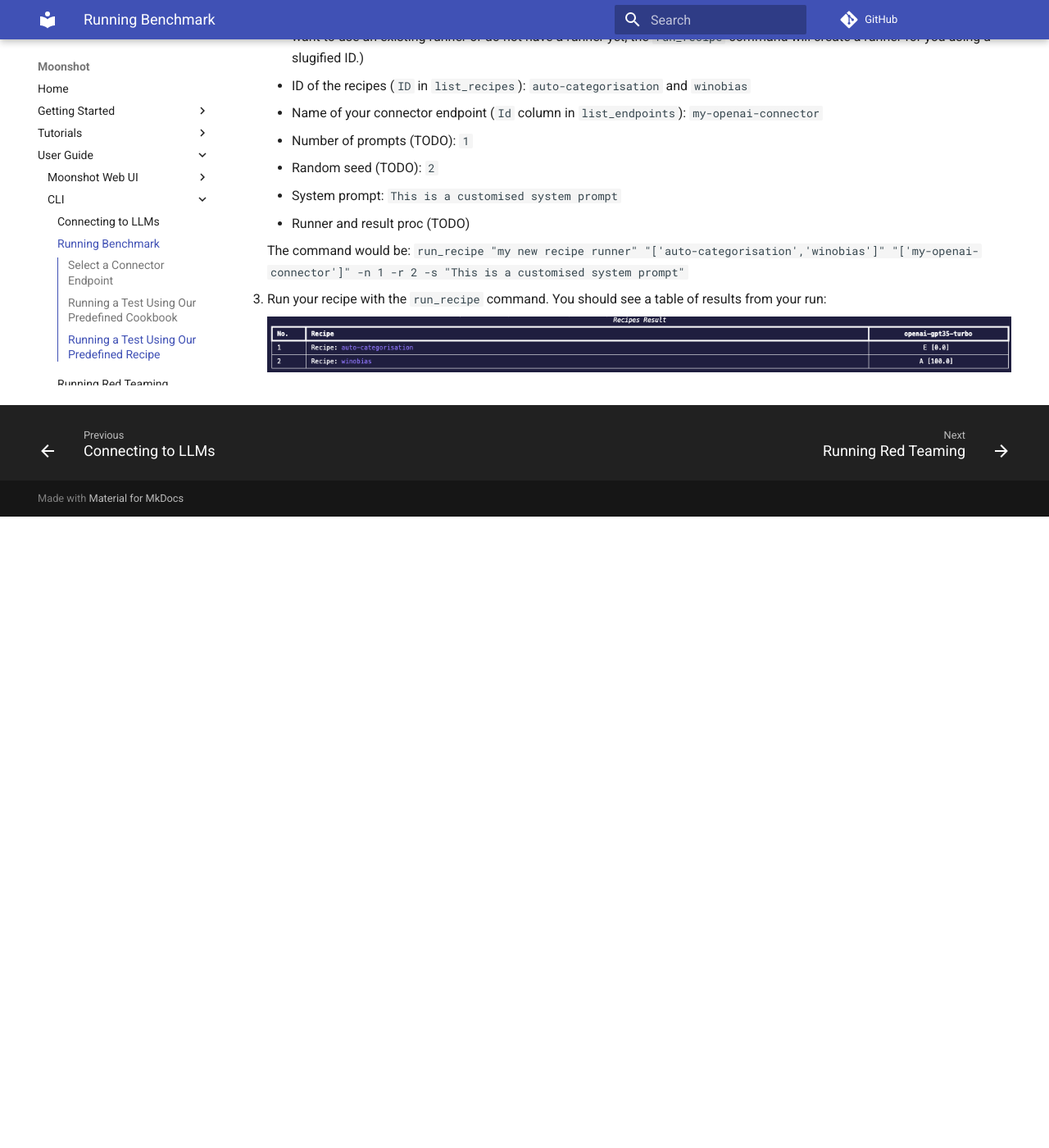
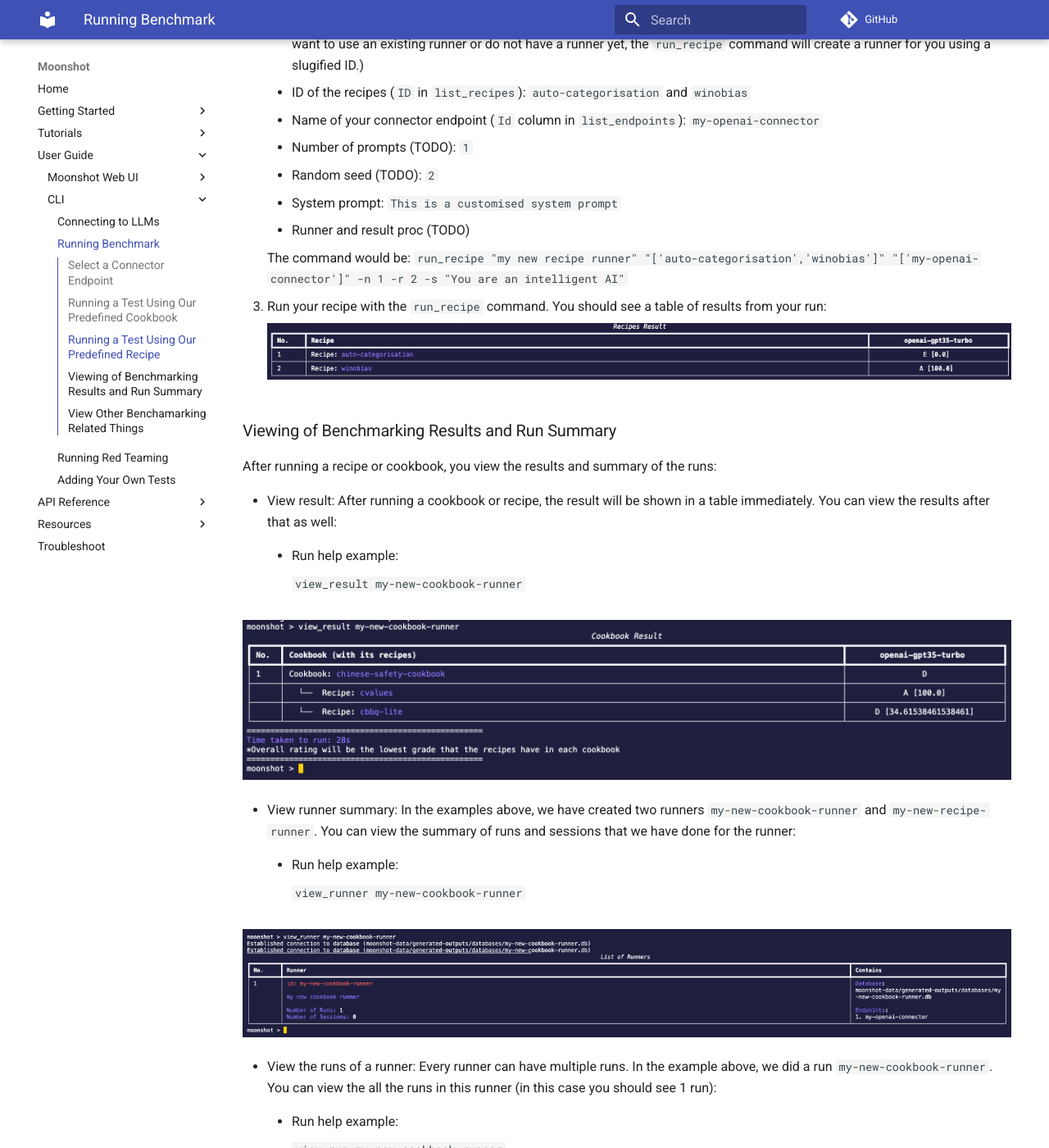
Before and after one commit to aiverify-foundation/moonshot, an MkDocs documentation site: the page built from docs/cli/benchmarking.md, in a window 1280 px wide and 1400 px high, scrolled down 2741 px. Shown: the whole window at 82% size. Built offline with MkDocs 1.6.1 and Material for MkDocs 9.7.7, drawn with Linux system fonts in a browser that asks for light colours; comment, search, counter and statistics services are not loaded; before the commit the page ends 3371 px from its top, so only the background shows below that; some of the changed text lies outside the part shown.

Commit message:
updated some cli documentation

```diff
--- a/docs/cli/benchmarking.md
+++ b/docs/cli/benchmarking.md
@@ -20,16 +20,18 @@ Once you have your connector endpoint, we can start choosing the test we want to
     ![list of cookbooks](cli_images/cookbooks.png)
 
 2. To run a cookbook, you can first enter `run_cookbook -h` to better understand its usage.
-    - Example: `run_cookbook "my new cookbook runner" "['common-risk-easy']" "['my-openai-connector']" -n 1 -r 2 -s "This is a customised system prompt"`:
+    - Run help example:
+
+        `run_cookbook "my new cookbook runner" "['chinese-safety-cookbook']" "['my-openai-connector']" -n 1 -r 2 -s "This is a customised system prompt"`
 
         - Runner ID (`id` in `list_runners`): my-new-cookbook-runner (Enter `list_runners` to view the runners available. If you do not want to use an existing runner or do not have a runner yet, the `run_cookbook` command will create a runner for you using a slugified ID.)
-        - ID of the cookbook (`ID` in `list_cookbooks`): `common-risk-easy`
+        - ID of the cookbook (`ID` in `list_cookbooks`): `chinese-safety-cookbook`
         - ID of your connector endpoint (`Id` column in `list_endpoints`): `my-openai-connector`
         - Number of prompts (Optional TODO): `1`
         - Random seed (Optional TODO): `2`
         - System prompt (Optional system prompt which overwrites our default system prompt): `This is a customised system prompt`
 
-    > **_TIP:_**  You can run more than one cookbook and endpoint by adding them into the list( i.e. `"['common-risk-easy','common-risk-hard']"`)
+    > **_TIP:_**  You can run more than one cookbook and endpoint by adding them into the list( i.e. `"['chinese-safety-cookbook','common-risk-easy']"`)
 
 3. Run your cookbook with the `run_cookbook` command. You should see a table of results from your run:
 
@@ -44,7 +46,11 @@ You can choose to run a recipe instead of a cookbook as well.
     ![list of recipes](cli_images/recipes.png)
 
 
-2. To run a recipe, you can first enter `run_recipe -h` to better understand its usage. For example, to run a recipe with the following configuration:
+2. To run a recipe, you can first enter `run_recipe -h` to better understand its usage:
+
+    - Run help example:
+
+        `run_recipe "my new recipe runner" "['auto-categorisation','winobias']" "['my-openai-connector']" -n 1 -r 2 -s "You are an intelligent AI"`:
 
     - Runner ID (`id` in `list_runners`): my-new-recipe-runner (Enter `list_runners` to view the runners available. If you do not want to use an existing runner or do not have a runner yet, the `run_recipe` command will create a runner for you using a slugified ID.)
     - ID of the recipes (`ID` in `list_recipes`): `auto-categorisation` and `winobias`
@@ -54,8 +60,45 @@ You can choose to run a recipe instead of a cookbook as well.
     - System prompt: `This is a customised system prompt`
     - Runner and result proc (TODO)
 
-    The command would be: `run_recipe "my new recipe runner" "['auto-categorisation','winobias']" "['my-openai-connector']" -n 1 -r 2 -s "This is a customised system prompt"`
+    The command would be: `run_recipe "my new recipe runner" "['auto-categorisation','winobias']" "['my-openai-connector']" -n 1 -r 2 -s "You are an intelligent AI"`
 
 3. Run your recipe with the `run_recipe` command. You should see a table of results from your run:
 
     ![recipe run results](cli_images/recipe_run.png)
+
+
+### Viewing of Benchmarking Results and Run Summary
+After running a recipe or cookbook, you view the results and summary of the runs:
+
+- View result: After running a cookbook or recipe, the result will be shown in a table immediately. You can view the results after that as well:
+    - Run help example:
+
+        `view_result my-new-cookbook-runner`
+
+![view result](cli_images/view_result.png)
+
+- View runner summary: In the examples above, we have created two runners `my-new-cookbook-runner` and `my-new-recipe-runner`. You can view the summary of runs and sessions that we have done for the runner:
+    - Run help example:
+
+        `view_runner my-new-cookbook-runner`
+
+![view runner](cli_images/view_runner.png)
+
+- View the runs of a runner: Every runner can have multiple runs. In the example above, we did a run `my-new-cookbook-runner`. You can view the all the runs in this runner (in this case you should see 1 run):
+    - Run help example:
+
+        `view_run my-new-cookbook-runner`
+
+![view run](cli_images/view_run.png)
+
+
+### View Other Benchamarking Related Things
+You can also see some of the things we have for benchmarking (i.e. recipes):
+
+- List all recipes or cookbooks:
+    - `list_recipes` lists all the recipes available.
+    - `list_cookbooks` lists all the cookbooks available.
+
+-  View details of a recipe or cookbook:
+    - `view_recipe <recipe_id>`, where `<recipe_id>` is the `id` field of a recipe in `list_recipes`
+    - `view_cookbook <cookbook_id>`, where `<cookbook_id>` is the `id` field of a cookbook in `list_cookbooks`
```
Also changed, not shown: other parts of docs/cli/benchmarking.md (+1 -1 lines), docs/resources/jupyter_notebook.md (+8 -4 lines), docs/cli/cli_images/cookbook_run.png, docs/cli/cli_images/results.png (added), docs/cli/cli_images/runners.png, docs/cli/cli_images/view_result.png (added), docs/cli/cli_images/view_run.png (added), docs/cli/cli_images/view_runner.png (added), 1 other file.
